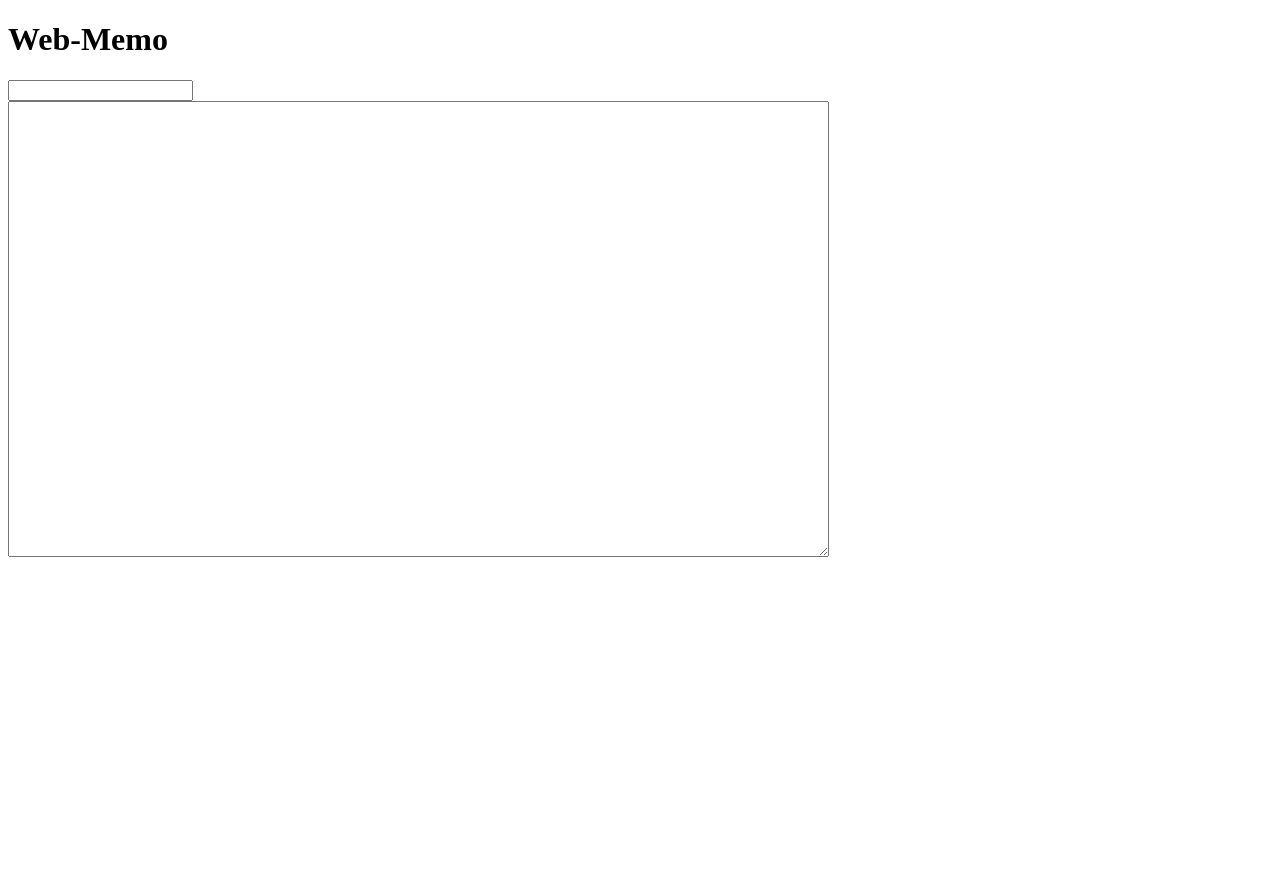
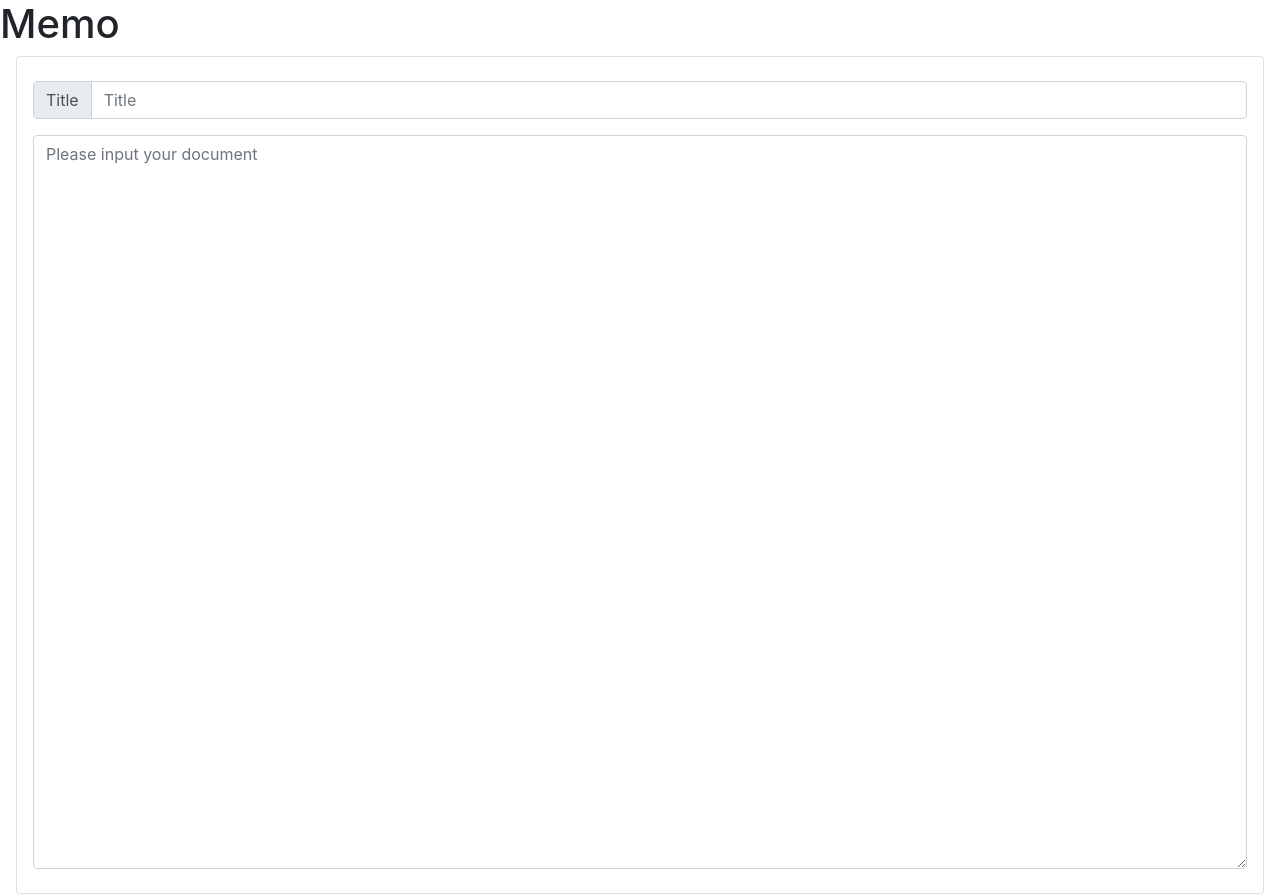
Before and after one commit to Ham4690/web-Memo, a plain HTML site: page index.html in a window 1280 px wide. Before the commit the page ends 800 px from the top, so only its background shows below. Drawn offline with nearby package versions, Linux system fonts and the light colour scheme.

Commit message:
import bootstrap

```diff
--- a/index.html
+++ b/index.html
@@ -3,15 +3,22 @@
 <head>
   <meta charset="UTF-8">
   <link rel="icon" type="image/vnd.microsoft.icon" href="favicon.ico">
+  <link rel="stylesheet" href="https://stackpath.bootstrapcdn.com/bootstrap/4.5.0/css/bootstrap.min.css" integrity="sha384-9aIt2nRpC12Uk9gS9baDl411NQApFmC26EwAOH8WgZl5MYYxFfc+NcPb1dKGj7Sk" crossorigin="anonymous">
   <title>memo</title>
 </head>
 <header>
-  <h1>Web-Memo</h1>
+  <h1>Memo</h1>
 </header>
 <body>
-  <div>
-      <input type="text"> <br>
-      <textarea cols="100" rows="30"></textarea>
+  <div class="card px-3 py-4 mx-3">
+    <div class="input-group mb-3">
+      <div class="input-group-prepend">
+        <span class="input-group-text">Title</span>
+        <!-- <input type="text" class="for-control" aria-label="Title"> -->
+      </div>
+        <input type="text" class="form-control" placeholder="Title">
+    </div>
+    <textarea class="form-control" placeholder="Please input your document" cols="100" rows="30"></textarea>
   </div>
 </body>
 </html>
```
